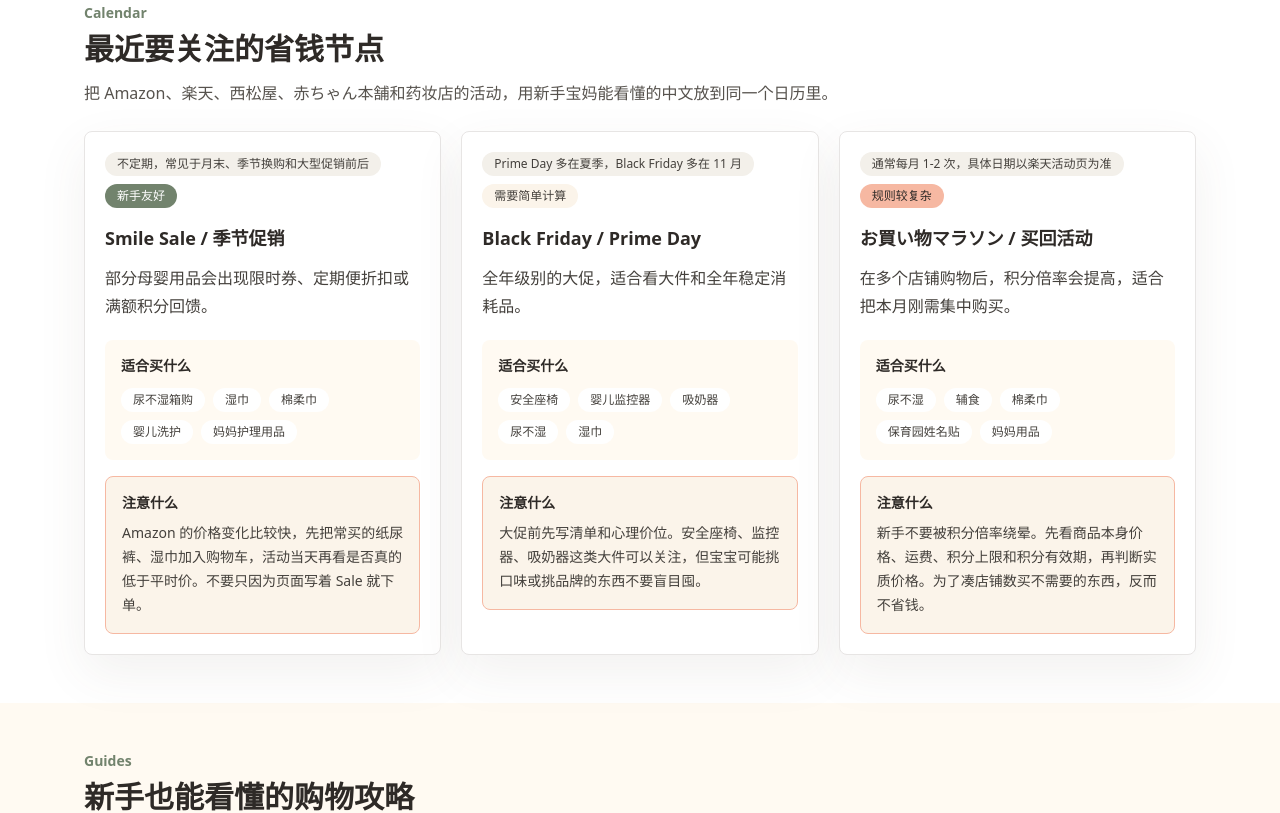
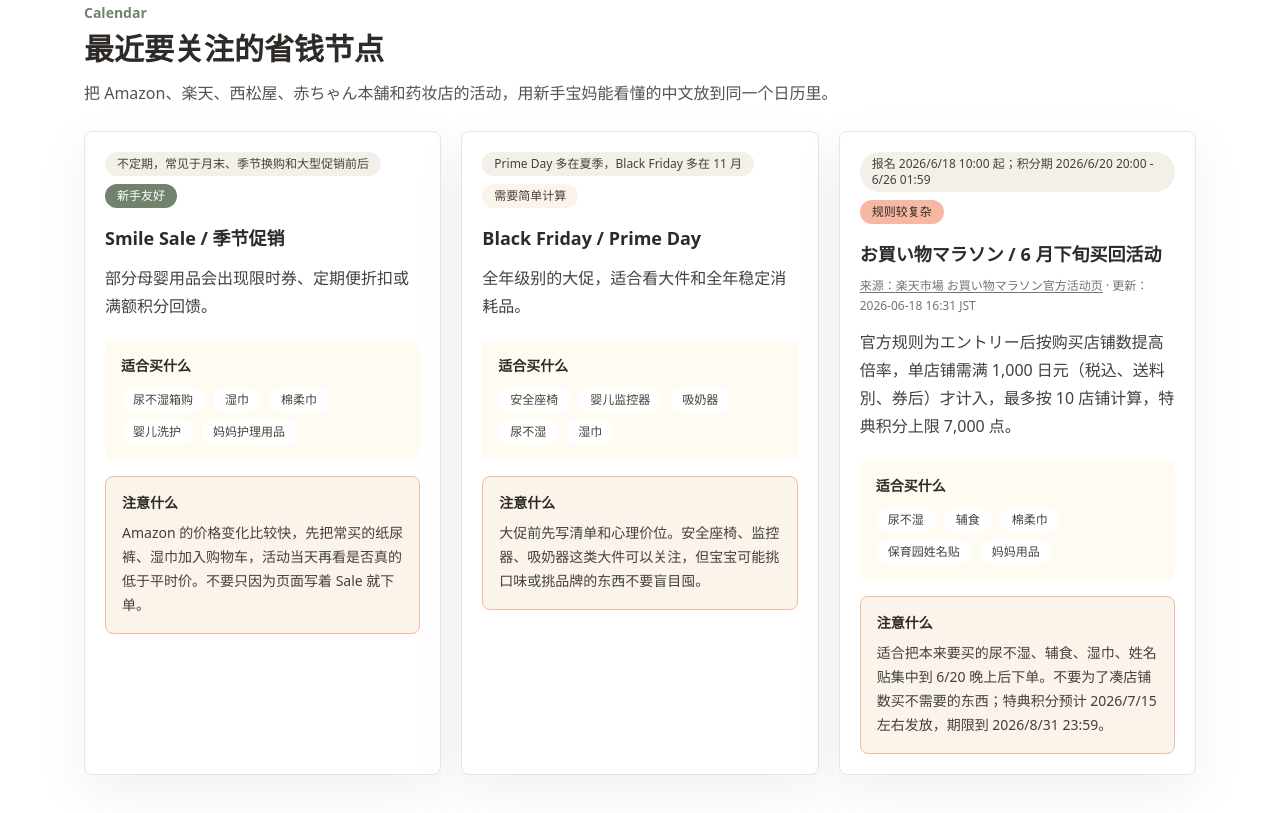
Before and after one commit to fengchuanli/mama-save-jp, a Next.js app: page / in a window 1280 px wide. Shown: the part 1420-2233 px from the top of the page. Built offline with nearby package versions, Linux system fonts and the light colour scheme.

Commit message:
整理6月下旬母婴省钱活动

```diff
--- a/components/CalendarCard.tsx
+++ b/components/CalendarCard.tsx
@@ -26,6 +26,19 @@ export function CalendarCard({ event }: { event: CalendarEvent }) {
         </span>
       </div>
       <h3 className="text-lg font-semibold text-ink">{event.eventName}</h3>
+      {(event.sourceName || event.updatedAt) && (
+        <p className="mt-2 text-xs leading-5 text-stone-500">
+          {event.sourceName && event.sourceUrl ? (
+            <a className="underline underline-offset-2" href={event.sourceUrl}>
+              来源：{event.sourceName}
+            </a>
+          ) : event.sourceName ? (
+            <>来源：{event.sourceName}</>
+          ) : null}
+          {event.sourceName && event.updatedAt ? " · " : ""}
+          {event.updatedAt ? `更新：${event.updatedAt}` : ""}
+        </p>
+      )}
       <p className="mt-3 leading-7 text-stone-700">{event.benefit}</p>
 
       <div className="mt-5 rounded-lg bg-cream p-4">
--- a/data/shopping-calendar.json
+++ b/data/shopping-calendar.json
@@ -22,12 +22,15 @@
   {
     "id": "rakuten-marathon",
     "store": "楽天",
-    "eventName": "お買い物マラソン / 买回活动",
-    "days": "通常每月 1-2 次，具体日期以楽天活动页为准",
-    "benefit": "在多个店铺购物后，积分倍率会提高，适合把本月刚需集中购买。",
-    "reminder": "新手不要被积分倍率绕晕。先看商品本身价格、运费、积分上限和积分有效期，再判断实质价格。为了凑店铺数买不需要的东西，反而不省钱。",
+    "eventName": "お買い物マラソン / 6 月下旬买回活动",
+    "days": "报名 2026/6/18 10:00 起；积分期 2026/6/20 20:00 - 6/26 01:59",
+    "benefit": "官方规则为エントリー后按购买店铺数提高倍率，单店铺需满 1,000 日元（税込、送料別、券后）才计入，最多按 10 店铺计算，特典积分上限 7,000 点。",
+    "reminder": "适合把本来要买的尿不湿、辅食、湿巾、姓名贴集中到 6/20 晚上后下单。不要为了凑店铺数买不需要的东西；特典积分预计 2026/7/15 左右发放，期限到 2026/8/31 23:59。",
     "suitableItems": ["尿不湿", "辅食", "棉柔巾", "保育园姓名贴", "妈妈用品"],
-    "difficulty": "hard"
+    "difficulty": "hard",
+    "sourceName": "楽天市場 お買い物マラソン官方活动页",
+    "sourceUrl": "https://event.rakuten.co.jp/campaign/point-up/marathon/",
+    "updatedAt": "2026-06-18 16:31 JST"
   },
   {
     "id": "rakuten-5-0-day",
@@ -42,12 +45,15 @@
   {
     "id": "nishimatsuya-season-sale",
     "store": "西松屋",
-    "eventName": "换季清仓 / 门店折扣区",
-    "days": "多见于夏末、冬末和季节切换前后",
-    "benefit": "童装、睡袋、小件育儿用品会出现比较明显的清仓价。",
-    "reminder": "西松屋适合看基础款和消耗型小物。童装不要跨太多尺码囤，鞋子和外套尤其容易买错季节。",
-    "suitableItems": ["童装基础款", "睡袋", "围嘴", "保育园备用衣物", "吸管杯配件"],
-    "difficulty": "easy"
+    "eventName": "6/18 起 チラシ・WEB・月間奉仕品",
+    "days": "チラシ / ミミよりコレクション：2026/6/18 - 6/30；月間奉仕品：2026/6/18 - 7/14",
+    "benefit": "官方首页显示新一轮チラシ、WEB限定ミミよりコレクション和月間奉仕品已开始，适合顺手看夏季童装、小件育儿用品和消耗品补货。",
+    "reminder": "目前官方首页能确认活动期间和品类入口，但未能在可读页面确认具体单品价格。建议只把它当作到店/线上比价提醒，看到纸尿裤、手口湿巾、母乳垫等商品时再核对单价和库存。",
+    "suitableItems": ["夏季童装基础款", "手口湿巾", "纸尿裤", "母乳垫", "调乳和离乳食小物"],
+    "difficulty": "easy",
+    "sourceName": "西松屋官方首页 セール情報",
+    "sourceUrl": "https://www.24028.jp/",
+    "updatedAt": "2026-06-18 16:31 JST"
   },
   {
     "id": "akachan-point-day",
--- a/lib/types.ts
+++ b/lib/types.ts
@@ -25,6 +25,9 @@ export type CalendarEvent = {
   reminder: string;
   suitableItems: string[];
   difficulty: "easy" | "normal" | "hard";
+  sourceName?: string;
+  sourceUrl?: string;
+  updatedAt?: string;
 };
 
 export type GuideMeta = {
```
Also changed, not shown: 2 other files (tests, documents, lock files or other folders).
